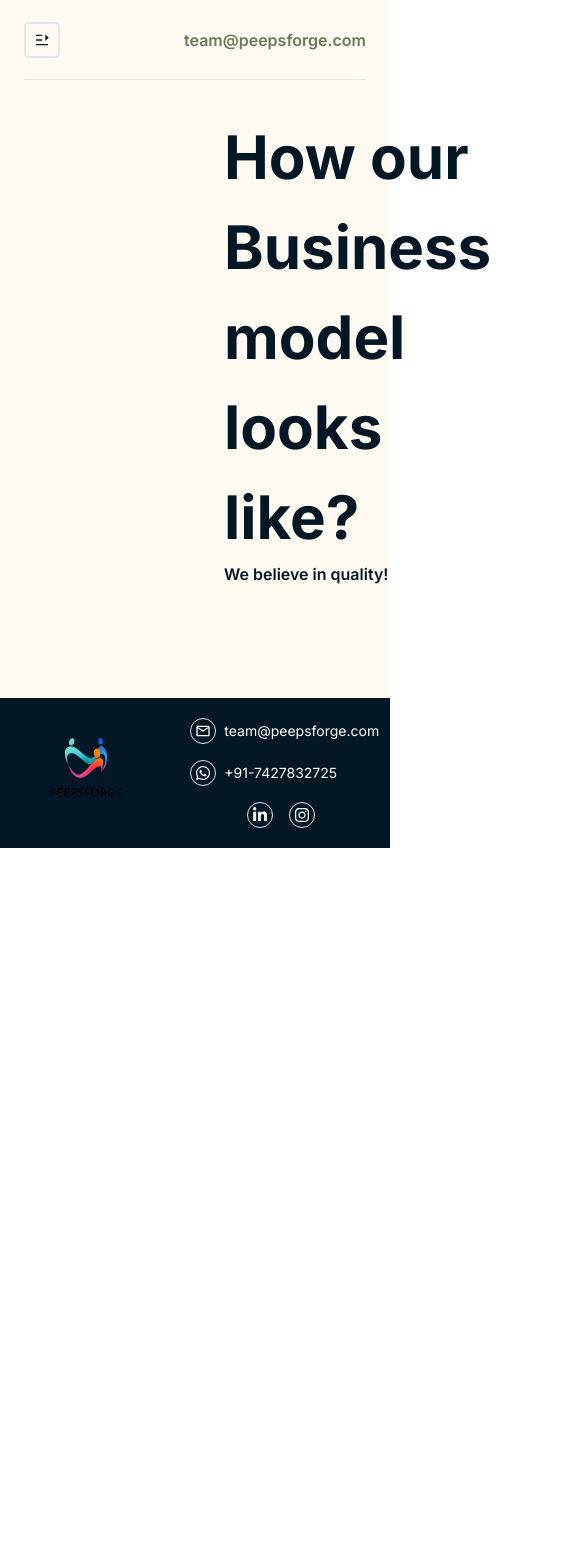
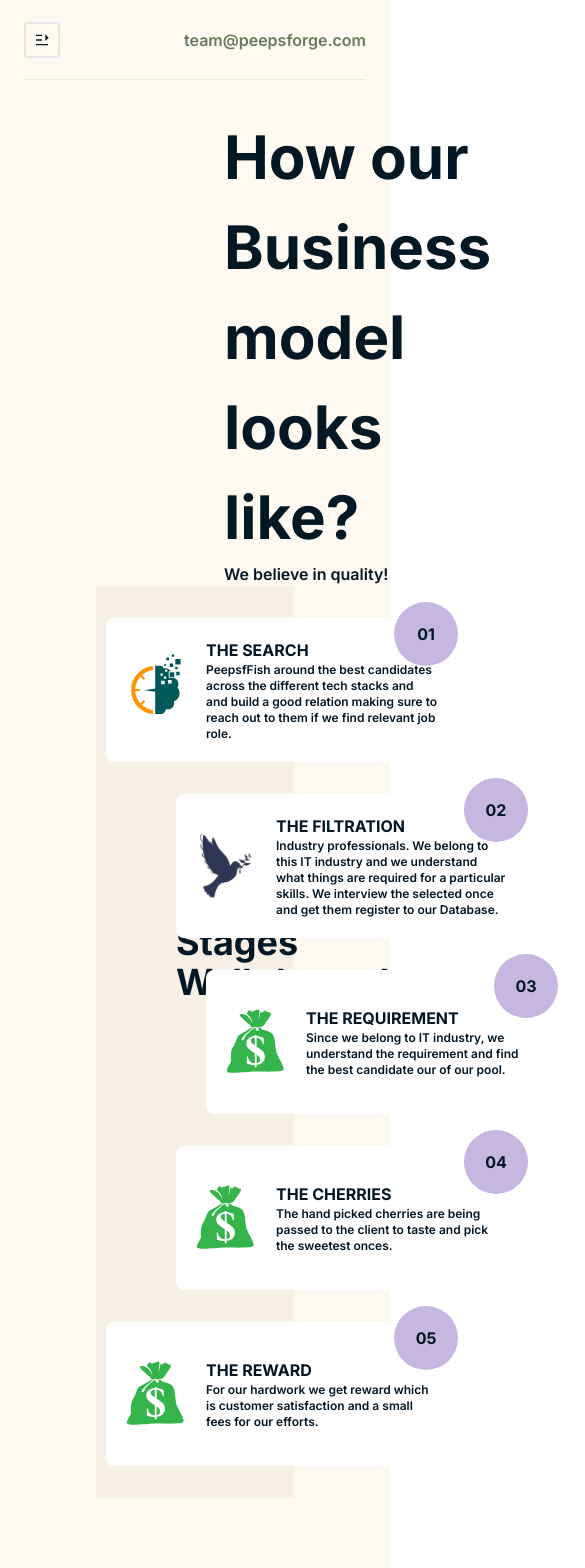
Before and after one commit to garvitchaurasiya/peeps-forge-app, a Next.js app: page /Business in a window 390 px wide. Shown: the top 1568 px of the page, 585 px wide, since content can reach past the window. Before the commit the page ends 848 px from the top, so only its background shows below. Built offline with nearby package versions, Linux system fonts and the light colour scheme.

Commit message:
Business page process steps walkthough.

```diff
--- /dev/null
+++ b/src/app/Business/HeroSection/index.tsx
@@ -0,0 +1,17 @@
+import Image, { ImageLoader } from "next/image"
+
+export const BusinessHeroSection = () => {
+    return (
+        <div className="h-full w-full flex justify-evenly items-center">
+            <div className="w-full p-16">
+                <Image src='/image_resources/Business/aim_and_growth.svg' alt='image' layout="responsive" height={100} width={100} />
+            </div>
+            <div className="mr-10">
+
+                <h1 className="heading-1">How our Business model looks like?</h1>
+                <p className="font-semibold">We believe in quality!</p>
+
+            </div>
+        </div>
+    )
+}
--- /dev/null
+++ b/src/app/Business/Steps/card.tsx
@@ -0,0 +1,29 @@
+import Image from 'next/image';
+import React from 'react'
+
+export const BusinessStepCard = ({ stepNumber, title, description, imageSource }: { stepNumber: number; title: string; description: string; imageSource: string }) => {
+
+    let x = {
+        1: 150,
+        2: 80,
+        3: 50,
+        4: 80,
+        5: 150
+    }
+
+    return (
+        <div className={` w-fit relative py-4`} style={{right: `${x[stepNumber]}px`}}>
+            <div style={{ 'backgroundColor': '#c6b7e0' }} className='h-16 w-16 rounded-full absolute bottom-28 right-8 flex justify-center items-center font-bold'> {'0' + stepNumber} </div>
+
+            <div className='bg-white rounded-lg h-36 w-96 flex items-center'>
+                <div className=''><Image src={imageSource} alt='image' width={100} height={100} /></div>
+
+                <div className='w-2/3 z-10'>
+                    <div className='text-md font-bold'>{title}</div>
+                    <p className='text-xs font-semibold pr-6'>{description}</p>
+                </div>
+
+            </div>
+        </div>
+    )
+}
--- /dev/null
+++ b/src/app/Business/Steps/index.tsx
@@ -0,0 +1,59 @@
+import React from 'react'
+import { BusinessStepCard } from './card'
+import Image from 'next/image'
+
+const BUSINESS_STEPS_COTENT = [
+    {
+        imageSource: '/image_resources/Home/clock.svg',
+        title: 'THE SEARCH',
+        description: 'PeepsfFish around the best candidates across the different tech stacks and and build a good relation making sure to reach out to them if we find relevant job role.'
+    },
+    {
+        imageSource: '/image_resources/Home/dove_bird.svg',
+        title: 'THE FILTRATION',
+        description: 'Industry professionals. We belong to this IT industry and we understand what things are required for a particular skills. We interview the selected once and get them register to our Database.'
+    },
+    {
+        imageSource: '/image_resources/Home/money.svg',
+        title: 'THE REQUIREMENT',
+        description: 'Since we belong to IT industry, we understand the requirement and find the best candidate our of our pool.'
+    },
+    {
+        imageSource: '/image_resources/Home/money.svg',
+        title: 'THE CHERRIES',
+        description: 'The hand picked cherries are being passed to the client to taste and pick the sweetest onces.'
+    },
+    {
+        imageSource: '/image_resources/Home/money.svg',
+        title: 'THE REWARD',
+        description: 'For our hardwork we get reward which is customer satisfaction and a small fees for our efforts.'
+    }
+]
+
+export const BusinessSteps = () => {
+    return (
+        <div className='peeps-secondary-bg-dark flex justify-between items-between py-4'>
+            {/* <div className="w-3/5 px-16 absolute opacity-50 top-20 lg:static lg:opacity-100"> */}
+            <div className="w-3/5 h-inherit px-20 flex flex-col items-between justify-evenly">
+                <div className='text-4xl font-bold'> Strategic Process  <br /> Stages Walkthrough. </div>
+                <div className=''>
+                    <Image src='/image_resources/Business/teacher.svg' alt='image' layout="responsive" height={100} width={100} />
+                </div>
+            </div>
+            {/* </div> */}
+            <div className=''>
+                {
+                    BUSINESS_STEPS_COTENT.map(({ imageSource, title, description }, index) => {
+                        return <BusinessStepCard
+                            key={index}
+                            stepNumber={index + 1}
+                            imageSource={imageSource}
+                            title={title}
+                            description={description}
+                        />
+                    })
+                }
+            </div>
+        </div>
+    )
+}
--- a/src/app/Business/page.tsx
+++ b/src/app/Business/page.tsx
@@ -1,25 +1,12 @@
 import Image from "next/image";
+import { BusinessHeroSection } from "./HeroSection";
+import { BusinessSteps } from "./Steps";
 
 const Business = () => {
     return (
         <div className="peeps-secondary-bg px-24 pb-24 pt-8">
-            <div className="h-full w-full flex justify-evenly items-center">
-                <div className="w-full p-16">
-                    <Image src='/image_resources/Business/aim_and_growth.svg' alt='image' layout="responsive" height={100} width={100} />
-                </div>
-                <div className="mr-10">
-
-                    <h1 className="heading-1">How our Business model looks like?</h1>
-                    <p className="font-semibold">We believe in quality!</p>
-
-                    <div className="flex mt-4">
-                        {/* <button className={`${primaryButtonClass} mr-4`}>Contact Us</button>
-                        <button className={secondaryButtonClass}>Why Us?</button> */}
-                    </div>
-
-                </div>
-            </div>
-
+            <BusinessHeroSection />
+            <BusinessSteps />
         </div>
     )
 }
--- a/src/app/Navbar/index.tsx
+++ b/src/app/Navbar/index.tsx
@@ -53,7 +53,11 @@ export function Navbar() {
         <div className='peeps-moss'><a href='mailto:team@peepsforge.com'>team@peepsforge.com</a></div>
       </div>
 
-      <div className={`peeps-secondary-bg ${(showNavbarOptions) ? 'block' : 'hidden'}`}>
+      <div className={`lg:hidden peeps-secondary-bg ${(showNavbarOptions) ? 'block' : 'hidden'}`}>
+        <div className='flex items-center p-4 border-b'>
+          <Link href={'./'}>Home</Link>
+        </div>
+
         <div className='flex items-center p-4 border-b'>
           <Link href={'./Business'}>Our Bussiness</Link>
         </div>
--- a/src/app/globals.css
+++ b/src/app/globals.css
@@ -56,6 +56,10 @@ body {
   font-weight: bold;
 }
 
+.heading-3 {
+  font-size: 40px;
+  font-weight: bold;
+}
 
 .nav-dropdown {
   /* background: #ddd; */
```
Also changed, not shown: 1 other file (tests, documents, lock files or other folders).
